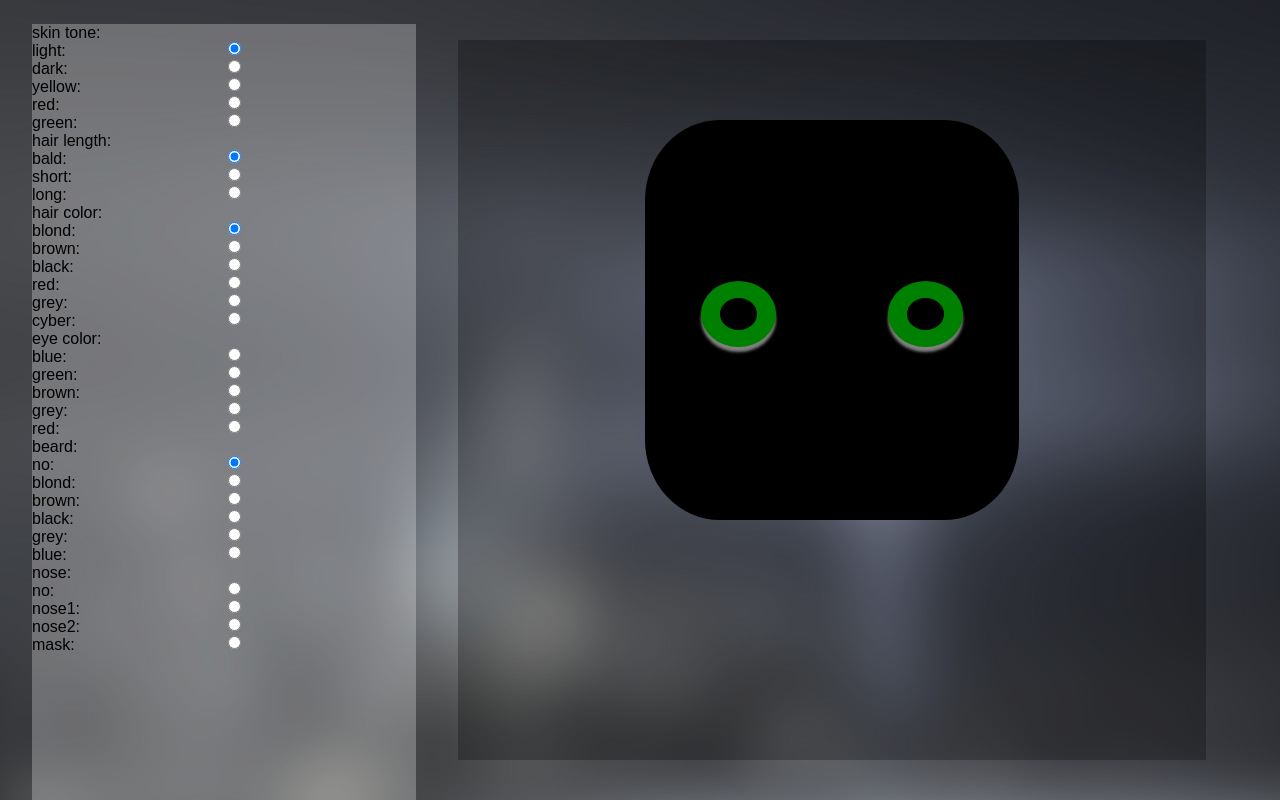
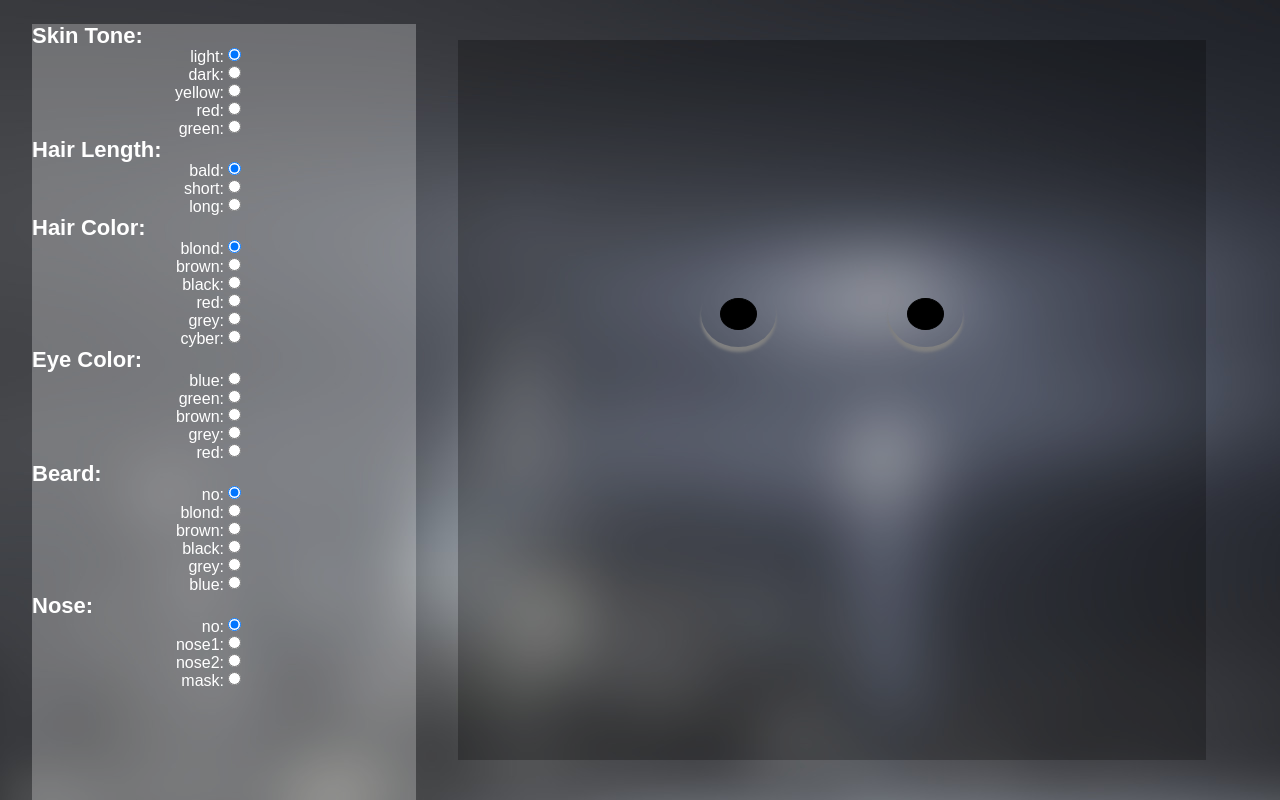
Before and after one commit to pigma15/24.-herojus, a plain HTML site: page index.html in a window 1280 px wide. Drawn offline with Linux system fonts and the light colour scheme.

Commit message:
hero working

```diff
--- a/index.html
+++ b/index.html
@@ -76,7 +76,7 @@
         <form id="nose" onclick="nosePic()">
             <p>nose</p>
             <label for="brown">no</label>
-            <input type="radio" name="nose" value="nonose">
+            <input type="radio" name="nose" value="nonose" checked="checked">
             <label for="black">nose1</label>
             <input type="radio" name="nose" value="nose1">
             <label for="grey">nose2</label>
--- a/main.css
+++ b/main.css
@@ -25,6 +25,11 @@ body {
         p {
             display: inline-block;
             width: 100%;
+            color: white;
+            font-size: 22px;
+            line-height: 24px;
+            font-weight: bold;
+            text-transform: capitalize;
         }
             p::after {
                 content: ':';
@@ -33,6 +38,9 @@ body {
         label {
             display: inline-block;
             width: 50%;
+            color: white;
+            text-align: right;
+            font-size: 16px;
         }
             label::after {
                 content: ':';
@@ -48,7 +56,7 @@ body {
     }
         .hair {
             display: inline-block;
-            background-color: #000;
+            background-color: #0000;
             width: 50%;
             height: 50vh;
             margin-top: 10vh;
@@ -75,7 +83,7 @@ body {
                     display: flex;
                     justify-content: center;
                     align-items: center;
-                    background-color: green;
+                    background-color: #00800000;
                     width: 20%;
                     height: 18%;
                     margin-top: 15%;
@@ -103,12 +111,14 @@ body {
                     padding: 0% 33%;
                     align-self: flex-end;
                     height: 65%;
+                    transition: 0.5s;
                 }
                     img {
                         display: inline-block;
                         width: 100%;
                         height: 60%;
                         margin-bottom: 40%;
+                        transition: 0.5s;
                     }
 .light {
     background-color: #eed8df;
@@ -169,6 +179,9 @@ body {
     border-bottom-color: black;
 }
 .greyb {
+    border-bottom-color: rgb(187, 184, 184);
+}
+.blueb {
     border-bottom-color: blue;
 }
 .greye {
@@ -178,6 +191,7 @@ body {
     background-color: rgb(61, 37, 32);
 }
 .mask {
+    margin-top: 5%;
     padding: 0% 0%;
     height: 100%;
 }
--- a/main.js
+++ b/main.js
@@ -67,6 +67,7 @@ function beardColor() {
          x.className = `nose`;
     } else if (z === 'nose2') {
         x.innerHTML = '<img src="/nose2.png" alt="nose2"></img>';
+        x.className = `nose`
     } else if ( z === 'mask') {
         x.innerHTML = '<img src="/mask.png" alt="mask"></img>';
         x.className = `nose mask`;
```
